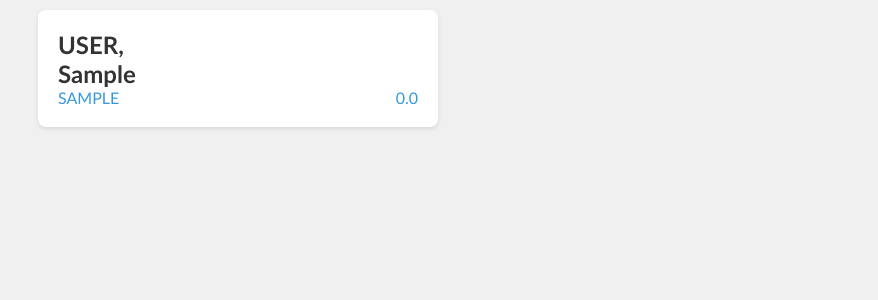
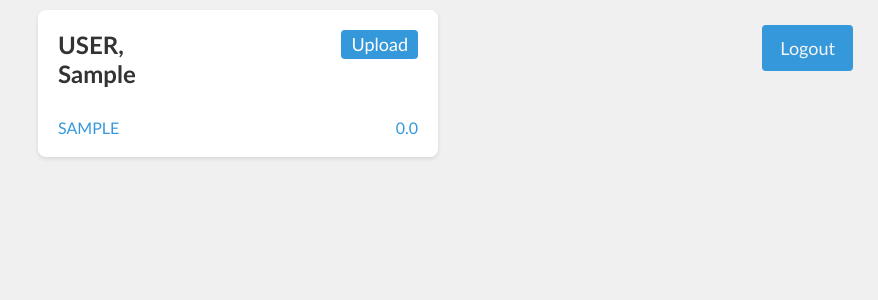
Before and after one commit to farookie007/Student-Data, a Django app: page /dashboard/ in a window 1280 px wide. Shown: the top 300 px of the page, without its empty margins (402-1280 px from the left). Run offline with Django 4.2, Linux system fonts and the light colour scheme; the visitor is signed in with stand-in values (Sample User, id 1); some libraries are stand-ins or nearby versions.

Commit message:
Migrations and templates edit

```diff
--- a/WebApp/static/css/styles.css
+++ b/WebApp/static/css/styles.css
@@ -40,6 +40,7 @@ input {
   box-sizing: border-box;
 }
 .details {
+  margin-top: 30px;
   color: #3498db;
   display: flex;
   justify-content: space-between;
@@ -59,7 +60,7 @@ input {
   margin: 5px 0;
 }
 
-button {
+button, .logout, .upload {
   width: 100%;
   padding: 12px 0;
   background-color: #3498db;
@@ -103,9 +104,34 @@ button:hover {
   font-style: italic;
   margin-top: 0;
 }
+.logout {
+  position: fixed;
+  width: fit-content;
+  top: 25px;
+  right: 25px;
+}
+.logout a {
+  padding: 8px 18px;
+  color: whitesmoke;
+  text-decoration: none;
+}
+.top {
+  display: flex;
+  justify-content: space-between;
+}
+.upload {
+  padding: 3px 10px;
+  width: fit-content;
+  color: white;
+  text-decoration: none;
+}
 
 @media screen and (max-width: 480px) {
   .container {
     width: 90%;
   }
+  .logout {
+    bottom: 25px;
+    right: 5px;
+  }
 }
--- a/WebApp/templates/accounts/dashboard.html
+++ b/WebApp/templates/accounts/dashboard.html
@@ -6,8 +6,10 @@
 
 
 {% block content %}
-
+<div class="top">
     <h2 class="name">{{ user.last_name|upper }},</h2>
+    <a href="{% url 'results:upload' %}" class="upload">Upload</a>
+</div>
 <h2 class="name">{{ user.first_name }} {{ user.middle_name }}</h2>
 <div class="details">
     <p class="left">{{ user.matric }}</p>
--- a/WebApp/templates/base.html
+++ b/WebApp/templates/base.html
@@ -20,6 +20,11 @@
 
         {% block content %}{% endblock content %}
     </div>
+    {% if user.is_authenticated %}
+    <div class="logout">
+        <a href="{% url 'user_auth:logout' %}">Logout</a>
+    </div>
+    {% endif %}
 </body>
 
 </html>
--- a/WebApp/templates/user_auth/login.html
+++ b/WebApp/templates/user_auth/login.html
@@ -14,7 +14,7 @@
 <form method="post">
     {% csrf_token %}
     <div class="form-group">
-        <label for="username">Username:</label>
+        <label for="username">Matric Number:</label>
         <!-- <input type="text" name="username" id="username" required> -->
         {% render_field form.username name="username" id="username" type="text" %}
         {% for error in form.username.errors %}
```
Also changed, not shown: WebApp/templates/accounts/register.html (+1 -8 lines), WebApp/accounts/migrations/0001_initial.py, WebApp/results/migrations/0001_initial.py. Lines whose indentation alone changed are shown as unchanged.
